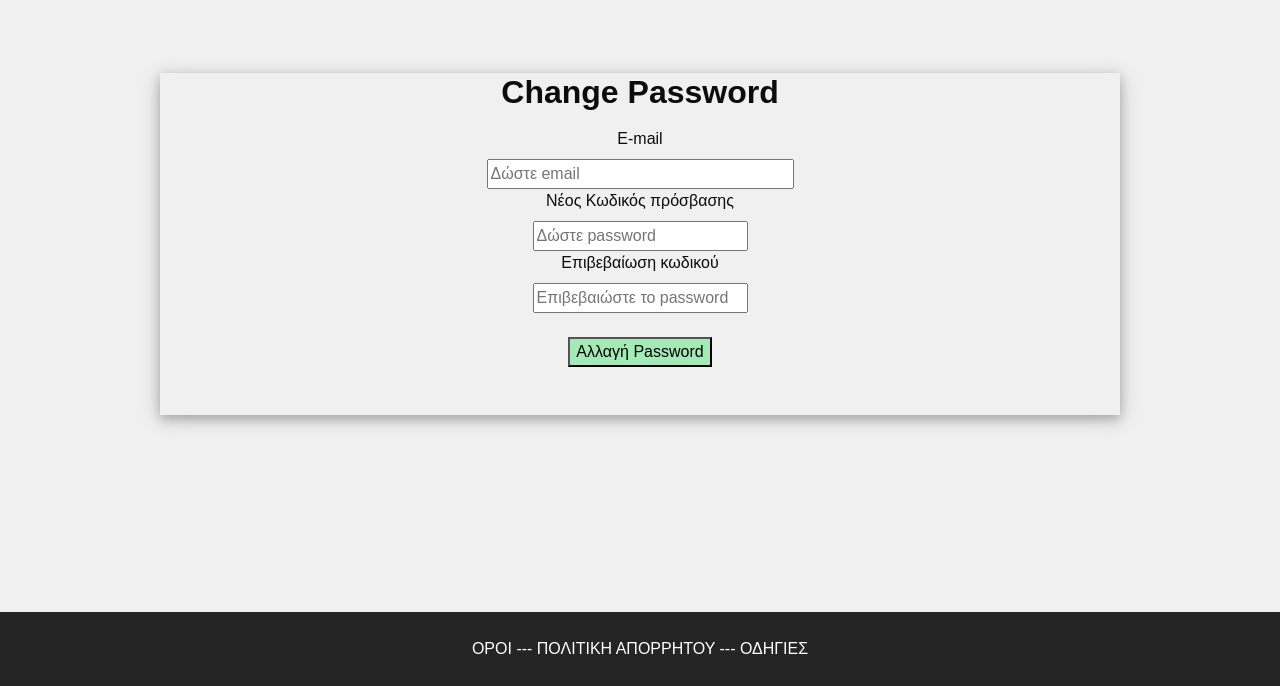
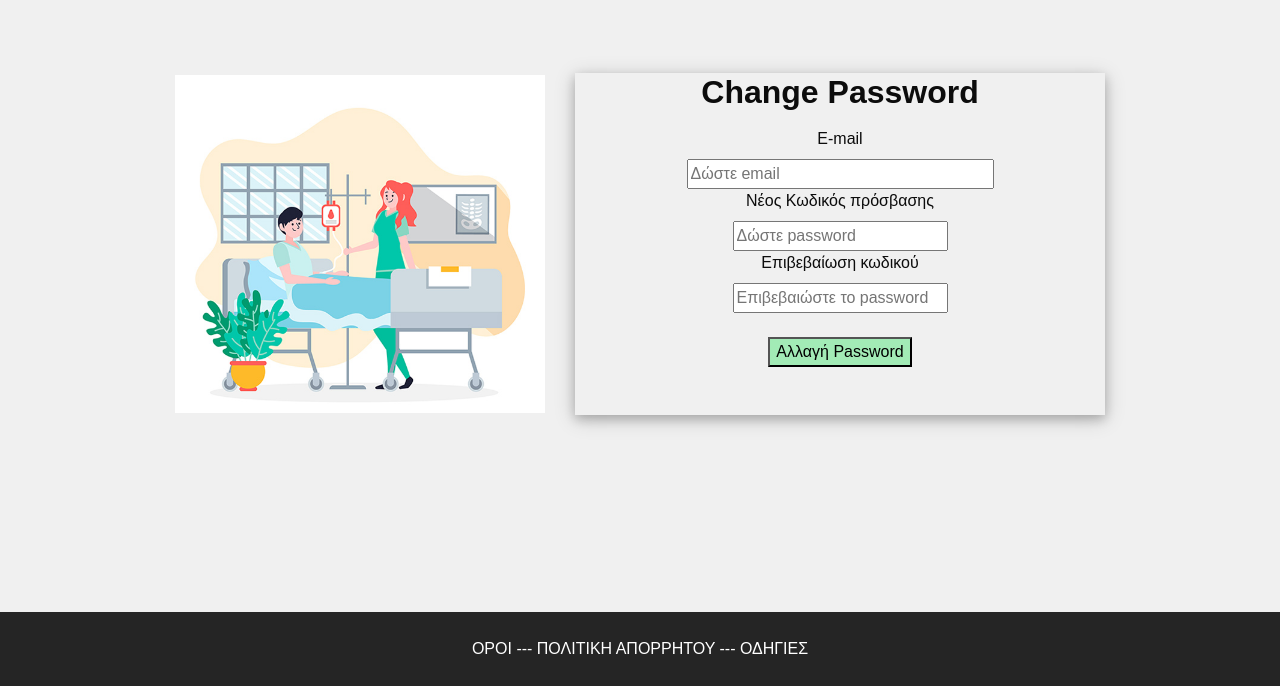
Before and after one commit to Nikgabi/color, a PHP site: page /change_password.php in a window 1280 px wide. Shown: the part 114-800 px from the top of the page. Run offline with PHP 8.4, Linux system fonts and the light colour scheme; some libraries are stand-ins or nearby versions.

Commit message:
Add files via upload

```diff
--- a/change_password.php
+++ b/change_password.php
@@ -5,7 +5,16 @@
 	<title>Change Password</title>
 </head>
 
-<div id = container ><br><br>
+<div id = container class="layout_padding-bottom"><br><br>
+<section class="about_section">
+    <div class="container">
+      <div class="row">
+        <div class="col-md-5 ">
+          <div class="img-box">
+            <img src="images/slider-img.jpg" alt="">
+          </div>
+        </div>
+		<div class="col-md-7 ">
 <div class="w3-card-4" style="background-color: rgb(240,240,240);">
 <?php
 	if(isset($_SESSION['status'])){
@@ -29,7 +38,10 @@
 	<br><br>
 </form>
 </div>
-
+</div>
+		</div>
+	</div>
+</section>
 
 </div>
 <?php include('down.php'); ?>
```
